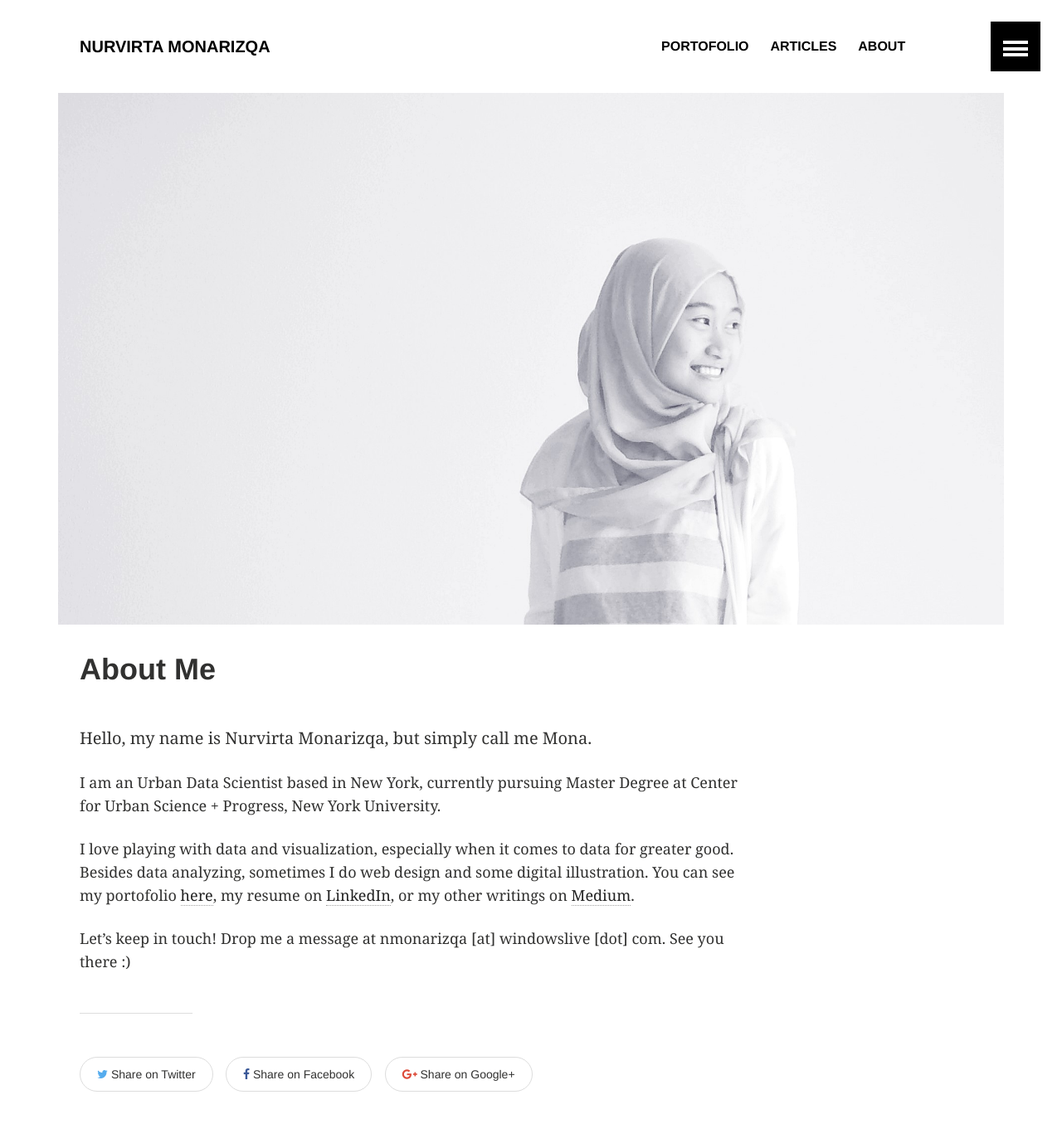
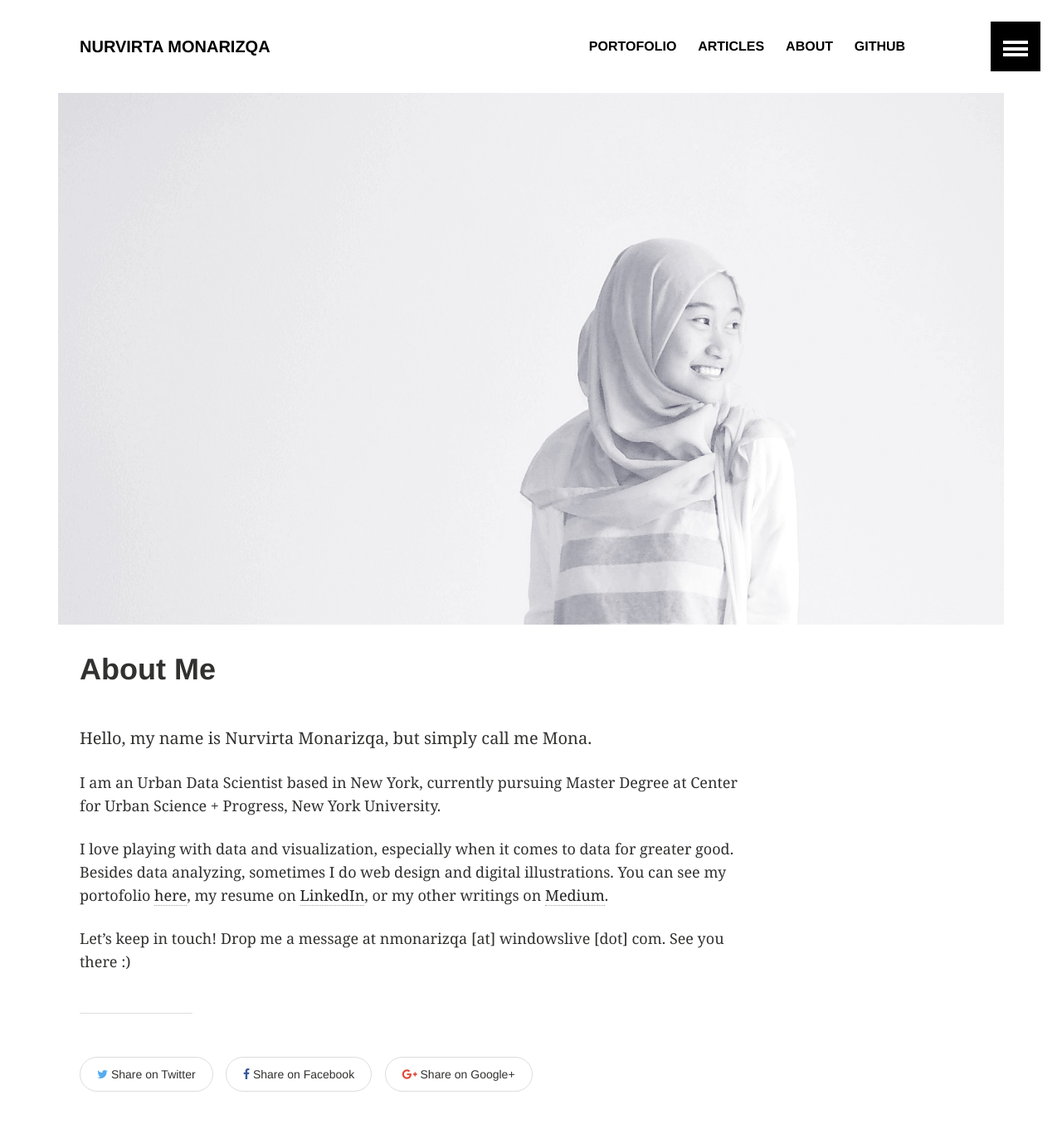
Before and after one commit to nmonarizqa/nmonarizqa.github.io, a Jekyll site: the page built from about.md, in a window 1280 px wide and 1400 px high. Shown: the top 1355 px of the window at 83% size. Built offline with Jekyll 4.4.1, drawn with Linux system fonts in a browser that asks for light colours.

Commit message:
add github page

```diff
--- a/_config.yml
+++ b/_config.yml
@@ -32,7 +32,7 @@ owner:
   google:
     ad-client:
     ad-slot:
-  bio: "MS Candidate at Center for Urban Science + Progress, New York University"
+  bio: "Urban, Data, Visualization, and everything in between."
   avatar: bio-photo.jpg # 160x160 px image for author byline
   disqus-shortname:
 
--- a/_data/navigation.yml
+++ b/_data/navigation.yml
@@ -12,3 +12,6 @@
 
 - title: About
   url: /about/
+
+- title: GitHub
+  url: //http:www.github.com/nmonarizqa
--- a/about.md
+++ b/about.md
@@ -12,6 +12,6 @@
 
 I am an Urban Data Scientist based in New York, currently pursuing Master Degree at Center for Urban Science + Progress, New York University.
 
-I love playing with data and visualization, especially when it comes to data for greater good. Besides data analyzing, sometimes I do web design and some digital illustration. You can see my portofolio [here](https://nmonarizqa.github.com), my resume on [LinkedIn](https://www.linkedin.com/in/nmonarizqa), or my other writings on [Medium](https://medium.com/@nmonarizqa).
+I love playing with data and visualization, especially when it comes to data for greater good. Besides data analyzing, sometimes I do web design and digital illustrations. You can see my portofolio [here](https://nmonarizqa.github.com), my resume on [LinkedIn](https://www.linkedin.com/in/nmonarizqa), or my other writings on [Medium](https://medium.com/@nmonarizqa).
 
 Let's keep in touch! Drop me a message at nmonarizqa [at] windowslive [dot] com. See you there :)
```
Also changed, not shown: 1 other file.
